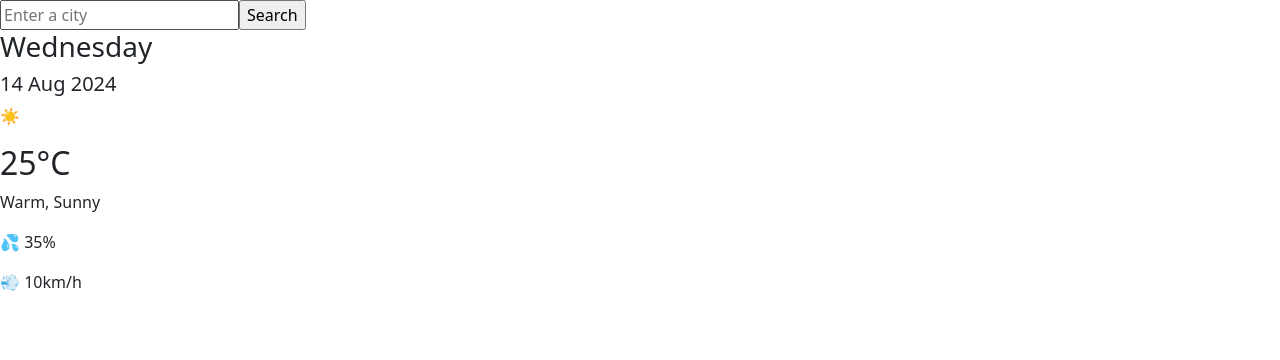
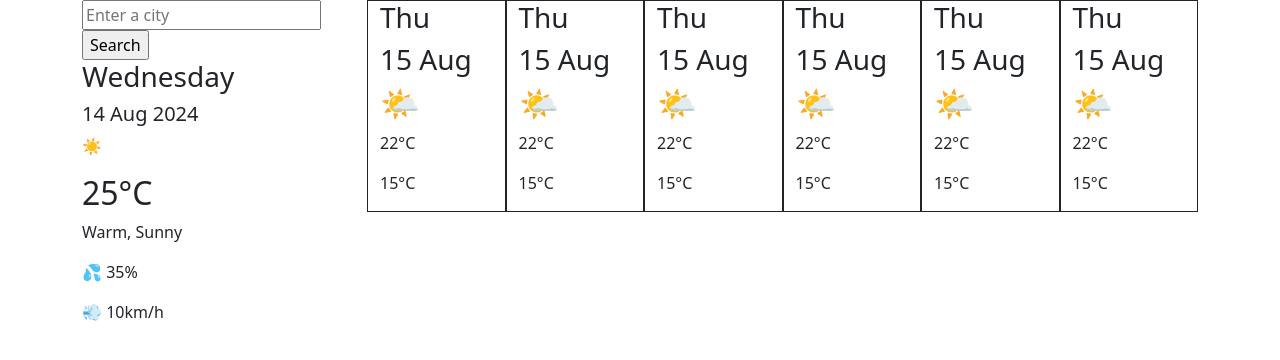
Before and after one commit to ctoloczko/react--weather--app, a React (Create React App) app: page / in a window 1280 px wide. Shown: the top 360 px of the page. Built offline with nearby package versions, Linux system fonts and the light colour scheme.

Commit message:
added Forecast component

```diff
--- a/src/App.js
+++ b/src/App.js
@@ -1,12 +1,23 @@
 import "./App.css";
 import SearchEngine from "./SearchEngine";
 import CurrentWeather from "./CurrentWeather";
+import Forecast from "./Forecast";
 
 function App() {
   return (
     <>
-      <SearchEngine />
-      <CurrentWeather />
+      <div class="container">
+        <div class="row">
+          <div class="col-3">
+            <SearchEngine />
+            <CurrentWeather />
+          </div>
+          <div class="col-9">
+            <Forecast />
+          </div>
+        </div>
+      </div>
+      <></>
     </>
   );
 }
--- /dev/null
+++ b/src/Forecast.js
@@ -0,0 +1,54 @@
+import React from "react";
+
+export default function Forecast() {
+  return (
+    <>
+      <div class="container">
+        <div class="row">
+          <div class="col border border-dark ">
+            <h3>Thu</h3>
+            <h3>15 Aug</h3>
+            <h2>🌤️</h2>
+            <p>22°C</p>
+            <p>15°C</p>
+          </div>
+          <div class="col border border-dark ">
+            <h3>Thu</h3>
+            <h3>15 Aug</h3>
+            <h2>🌤️</h2>
+            <p>22°C</p>
+            <p>15°C</p>
+          </div>
+          <div class="col border border-dark">
+            <h3>Thu</h3>
+            <h3>15 Aug</h3>
+            <h2>🌤️</h2>
+            <p>22°C</p>
+            <p>15°C</p>
+          </div>
+          <div class="col border border-dark">
+            <h3>Thu</h3>
+            <h3>15 Aug</h3>
+            <h2>🌤️</h2>
+            <p>22°C</p>
+            <p>15°C</p>
+          </div>
+          <div class="col border border-dark">
+            <h3>Thu</h3>
+            <h3>15 Aug</h3>
+            <h2>🌤️</h2>
+            <p>22°C</p>
+            <p>15°C</p>
+          </div>
+          <div class="col border border-dark">
+            <h3>Thu</h3>
+            <h3>15 Aug</h3>
+            <h2>🌤️</h2>
+            <p>22°C</p>
+            <p>15°C</p>
+          </div>
+        </div>
+      </div>
+    </>
+  );
+}
```
